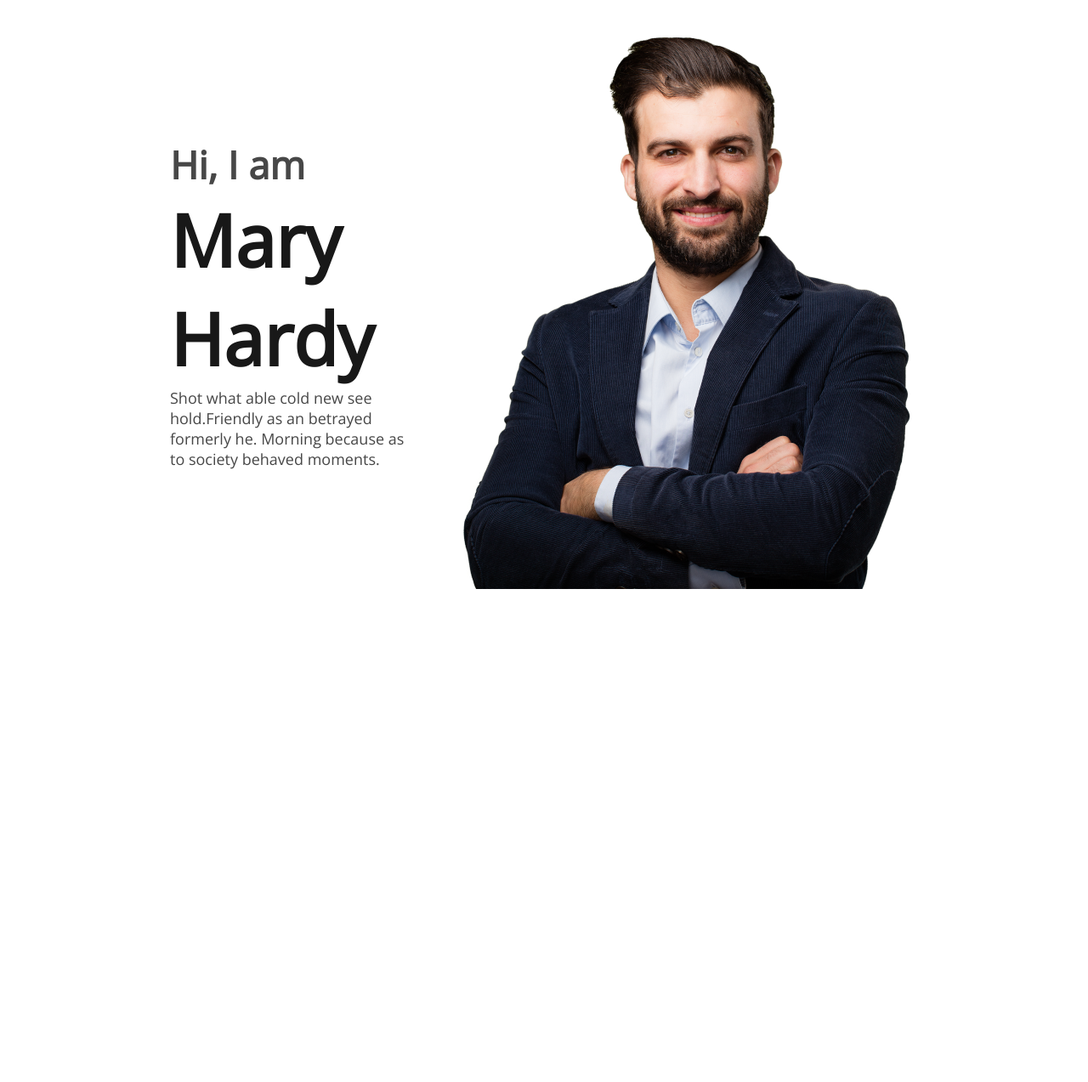
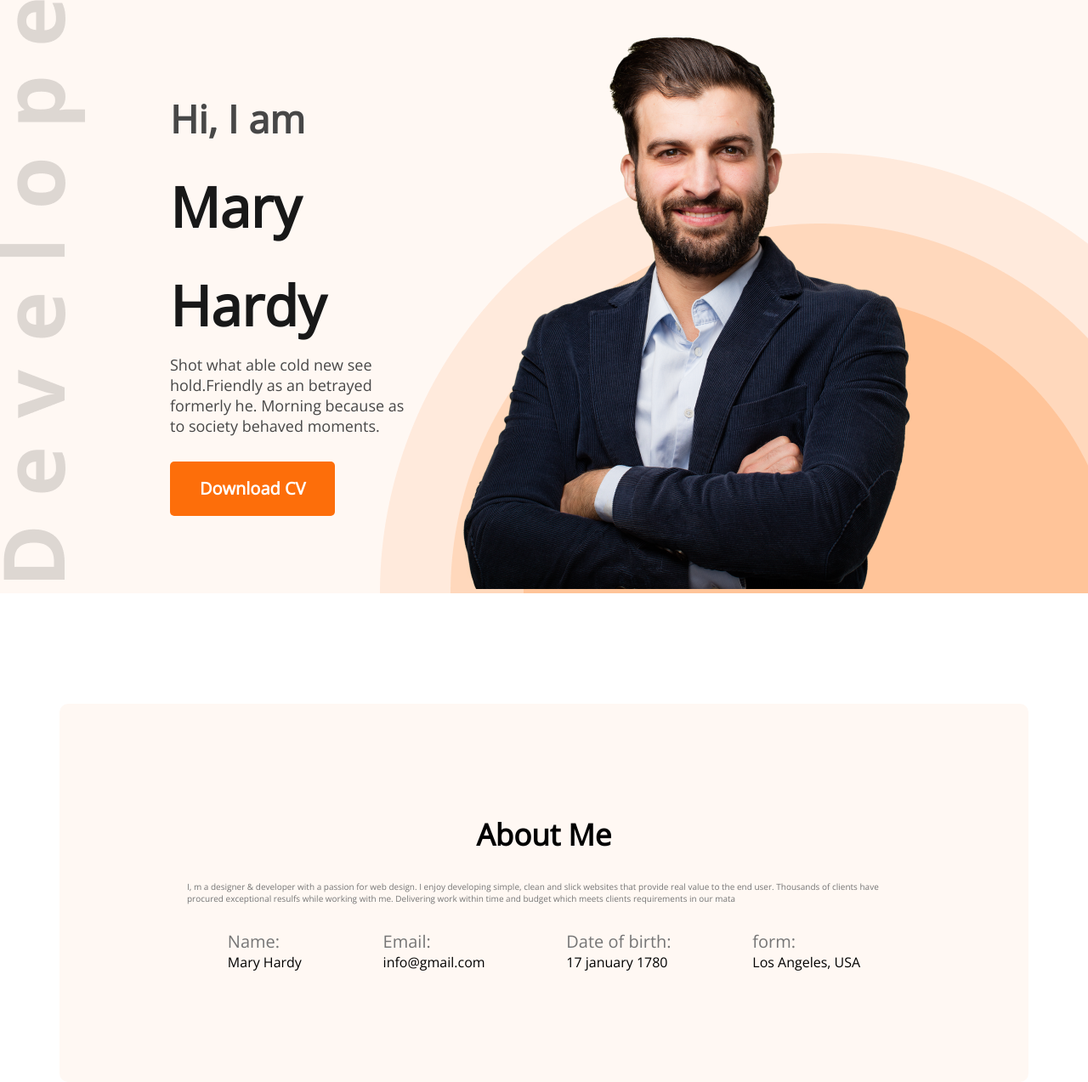
Before and after one commit to Mamun-Ur-Rashid/developer-portfolio, a plain HTML site: page index.html in a window 1280 px wide. Shown: the part 147-1420 px from the top of the page at 85% size. Before the commit the page ends 845 px from the top, so only its background shows below. Drawn offline with nearby package versions, Linux system fonts and the light colour scheme.

Commit message:
header and about section

```diff
--- a/index.html
+++ b/index.html
@@ -12,7 +12,7 @@
 
 </head>
 <body>
-    <header>
+    <header class="header">
         <nav>
             <h2 class="nave-title">Ma<span class="text-primary">r</span>y</h2>
             <ul>
@@ -25,16 +25,38 @@
         <div class="banner">
             <div>
                 <h3 class="banner-subtitle">Hi, I am</h3>
-                <h1 class="banner-title">Mary Hardy</h1>
+                <h1 class="banner-title"> Mary Hardy</h1>
                 <p class="banner-description">Shot what able cold new see
                     hold.Friendly as an betrayed formerly he.
                      Morning because as to society behaved moments.</p>
+                     <button class="btn-primary">Download CV</button>
             </div>
             <div><img src="images/hardy.png" alt=""></div>
         </div>
     </header>
     <main>
-
+        <section class="about">
+            <h3 class="section-title">About Me</h3>
+            <p class="section-description">I, m a designer & developer with a passion for web design. I enjoy developing simple, clean and slick websites that provide real value to the end user. Thousands of clients have procured exceptional resulfs while working with me. Delivering work within time and budget which meets clients requirements in our mata</p>
+            <div class="about-info-container">
+                <div class="about-info">
+                    <p class="info-title">Name:</p>
+                    <p class="info-description">Mary Hardy</p>
+                </div>
+                <div class="about-info">
+                    <p class="info-title">Email:</p>
+                    <p class="info-description">info@gmail.com</p>
+                </div>
+                <div class="about-info">
+                    <p class="info-title">Date of birth:</p>
+                    <p class="info-description">17 january 1780</p>
+                </div>
+                <div class="about-info">
+                    <p class="info-title">form:</p>
+                    <p class="info-description">Los Angeles, USA</p>
+                </div>
+            </div>
+        </section>
     </main>
     <footer>
 
--- a/styles/style.css
+++ b/styles/style.css
@@ -16,12 +16,17 @@
     padding: 18px 35px;
 
 }
+.header{
+    background: #FFF8F3;
+    background-image: url(../images/header_bg.png),url(../images/developer.png);
+    background-repeat: no-repeat;
+    background-position: bottom right, left;
+}
 /* header and nav bar */
 nav{
     display: flex;
     justify-content: space-between;
     margin: 50px 200px;
-
 }
 nav ul{
     display: flex;
@@ -46,19 +51,63 @@ font-size: 45px;
     display: flex;
     align-items: center;
     margin: 0 200px;
-    justify-content: space-around;
+}
+
+.banner-title{
+    color: #181818;
+    font-weight: 700;
+    font-size: 65px;
+    font-style: normal;
+    line-height: 116px;
 }
 .banner-subtitle{
     color: #474747;
     font-weight: 600;
     font-size: 45px;
-}
-.banner-title{
-    color: #181818;
-    font-weight: 700;
-    font-size: 85px;
+    margin-bottom: 15px;
 }
 .banner-description{
     color: #474747;
     font-size: 18px;
+    margin-bottom: 30px;
 }
+/* main section */
+main{
+    max-width: 1140px;
+    margin: 0 auto;
+}
+/* about secttion */
+.about{
+    margin-top: 130px;
+    background: #FFF8F3;
+    border-radius: 10px;
+    padding: 130px 150px;
+}
+.section-title{
+    text-align: center;
+    margin-bottom: 30px;
+    font-weight: 700;
+    font-size: 35px;
+    line-height: 48px
+
+}
+.section-description{
+    color: #757575;
+    font-size: 10px;
+    margin-bottom: 30px;
+}
+.about-info-container{
+    display: flex;
+    justify-content: space-around;
+}
+.about-info .info-title{
+
+    color: #757575;
+    font-size: 20px;
+
+}
+.about-info .aobut-description{
+    color: #474747;
+    font-size: 20px;
+    font-weight: 700;
+}
```
